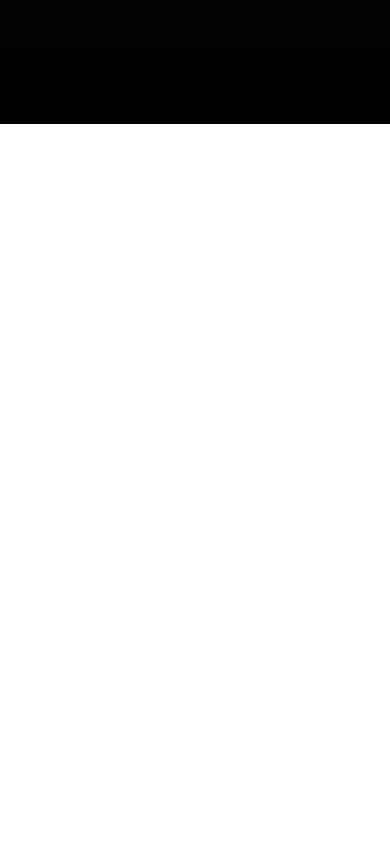
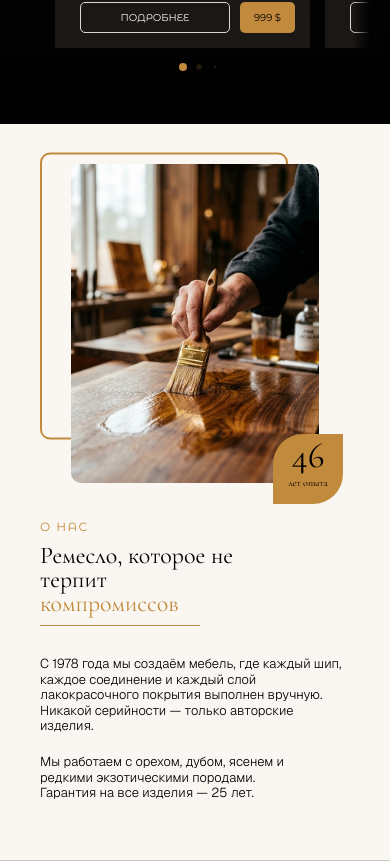
Before and after one commit to duh-git/fabercast, a React (Vite) app: page / in a window 390 px wide. Shown: the part 1420-2281 px from the top of the page. Before the commit the page ends 1544 px from the top, so only its background shows below. Built offline with nearby package versions, Linux system fonts and the light colour scheme.

Commit message:
mobile: About

```diff
--- a/src/pages/Main/About/About.css
+++ b/src/pages/Main/About/About.css
@@ -1,56 +1,69 @@
 .about {
+  position: relative;
   display: flex;
+  flex-direction: column;
   align-items: center;
   justify-content: center;
   position: relative;
-  gap: 150px;
-  padding: 160px 280px 120px 150px;
+  padding: 40px;
   background-color: #FAF7F3;
 
-  .about-image-wrapper {
+  .about-image {
     position: relative;
+    margin-bottom: 36px;
+    display: flex;
+    justify-content: center;
+    width: fit-content;
 
     img {
       position: relative;
       z-index: 5;
+      border-radius: 10px;
+      max-width: 350px;
+      width: 80%;
     }
 
     &::after {
       position: absolute;
+      z-index: 2;
       content: "";
       height: 90%;
-      width: 90%;
+      width: 80%;
       border: 2px solid #C28A3C;
-      left: -30px;
-      top: -20px;
+      left: 0;
+      top: 0;
+      transform: translateY(-4%);
       border-radius: 10px;
     }
 
     p {
       position: absolute;
       z-index: 10;
-      width: 140px;
-      height: 140px;
-      right: -30px;
-      bottom: -80px;
+      width: 70px;
+      height: 70px;
+      right: 0;
+      bottom: 0;
+      transform: translate(-10%, 30%);
+
       background-color: #C28A3C;
-      border-top-left-radius: 70px;
-      border-bottom-right-radius: 70px;
+      border-top-left-radius: 30px;
+      border-bottom-right-radius: 30px;
 
       font-family: "Cormorant Garamond";
-      font-size: 2.4rem;
+      font-size: 1rem;
       text-align: center;
 
       span {
-        font-size: 7rem;
+        font-size: 3.6rem;
       }
     }
   }
 
+  .about-message {
     h2 {
-    margin-bottom: 25px;
+      margin-bottom: 10px;
 
-    font-size: 2rem;
+      font-size: 1.2rem;
       font-family: "Montserrat Alternates";
       text-transform: uppercase;
       color: #C28A3C;
@@ -59,10 +72,10 @@
 
     h3 {
       position: relative;
-    margin-bottom: 80px;
+      margin-bottom: 40px;
 
       font-family: "Cormorant Garamond";
-    font-size: 5.4rem;
+      font-size: 2.4rem;
       line-height: 1;
 
       span {
@@ -73,7 +86,7 @@
         content: "";
         position: absolute;
         left: 0;
-      bottom: -40px;
+        bottom: -10px;
         height: 1px;
         width: 160px;
         background-color: #C28A3C;
@@ -85,8 +98,8 @@
       line-height: 1.2;
       font-weight: 300;
       text-wrap: balance;
-    font-size: 2rem;
-    margin-bottom: 35px;
+      font-size: 1.3rem;
+      margin-bottom: 20px;
     }
 
     &::after {
@@ -99,3 +112,101 @@
       left: 0;
     }
   }
+
+  hr {
+    position: absolute;
+    background-color: #C7C7C7;
+    left: 0;
+    bottom: 0;
+    height: 1px;
+    width: 100%;
+  }
+}
+
+@media (min-width: 425px) {
+  .about {
+    .about-image {
+      p {
+        font-size: 1.2rem;
+      }
+    }
+
+    .about-message {
+      h2 {
+        font-size: 1.6rem;
+      }
+
+      h3 {
+        font-size: 3.6rem;
+      }
+
+      p {
+        margin-bottom: 20px;
+
+        font-size: 1.6rem;
+      }
+    }
+  }
+}
+
+@media (min-width: 768px) {
+  .about {
+    flex-direction: row;
+    gap: 5%;
+    padding: 80px;
+
+    .about-image {
+      img {
+        max-width: 500px;
+      }
+
+      p {
+        font-size: 2.4rem;
+        width: 100px;
+        height: 90px;
+      }
+    }
+
+    .about-message {
+      h2 {
+        font-size: 1.6rem;
+      }
+
+      h3 {
+        font-size: 3.6rem;
+      }
+
+      p {
+        font-size: 1.4rem;
+      }
+    }
+  }
+}
+
+@media (min-width: 1440px) {
+  .about {
+    gap: 5%;
+
+    .about-image {
+      img {
+        max-width: 1000px;
+      }
+    }
+
+    .about-message {
+      h2 {
+        font-size: 2rem;
+      }
+
+      h3 {
+        font-size: 5.4rem;
+      }
+
+      p {
+        margin-bottom: 20px;
+
+        font-size: 2rem;
+      }
+    }
+  }
+}
--- a/src/pages/Main/About/About.jsx
+++ b/src/pages/Main/About/About.jsx
@@ -3,7 +3,7 @@ import AboutImage from "/About.png"
 
 export default function About() {
   return <section id="about" className="about">
-    <div className="about-image-wrapper">
+    <div className="about-image">
       <img src={AboutImage} />
       <p><span>46</span> <br />лет опыта</p>
     </div>
@@ -22,5 +22,6 @@ export default function About() {
         Гарантия на все изделия — 25 лет.
       </p>
     </div>
+    <hr />
   </section>
 }
--- a/src/pages/Main/Main.jsx
+++ b/src/pages/Main/Main.jsx
@@ -13,7 +13,7 @@ export default function Main() {
     <Numbers />
     <Gallery />
     {/* <Inspiration /> */}
-    {/* <About /> */}
+    <About />
     {/* <Advantages /> */}
     {/* <Contact /> */}
     {/* <Footer /> */}
```
Lines whose indentation alone changed are shown as unchanged.
